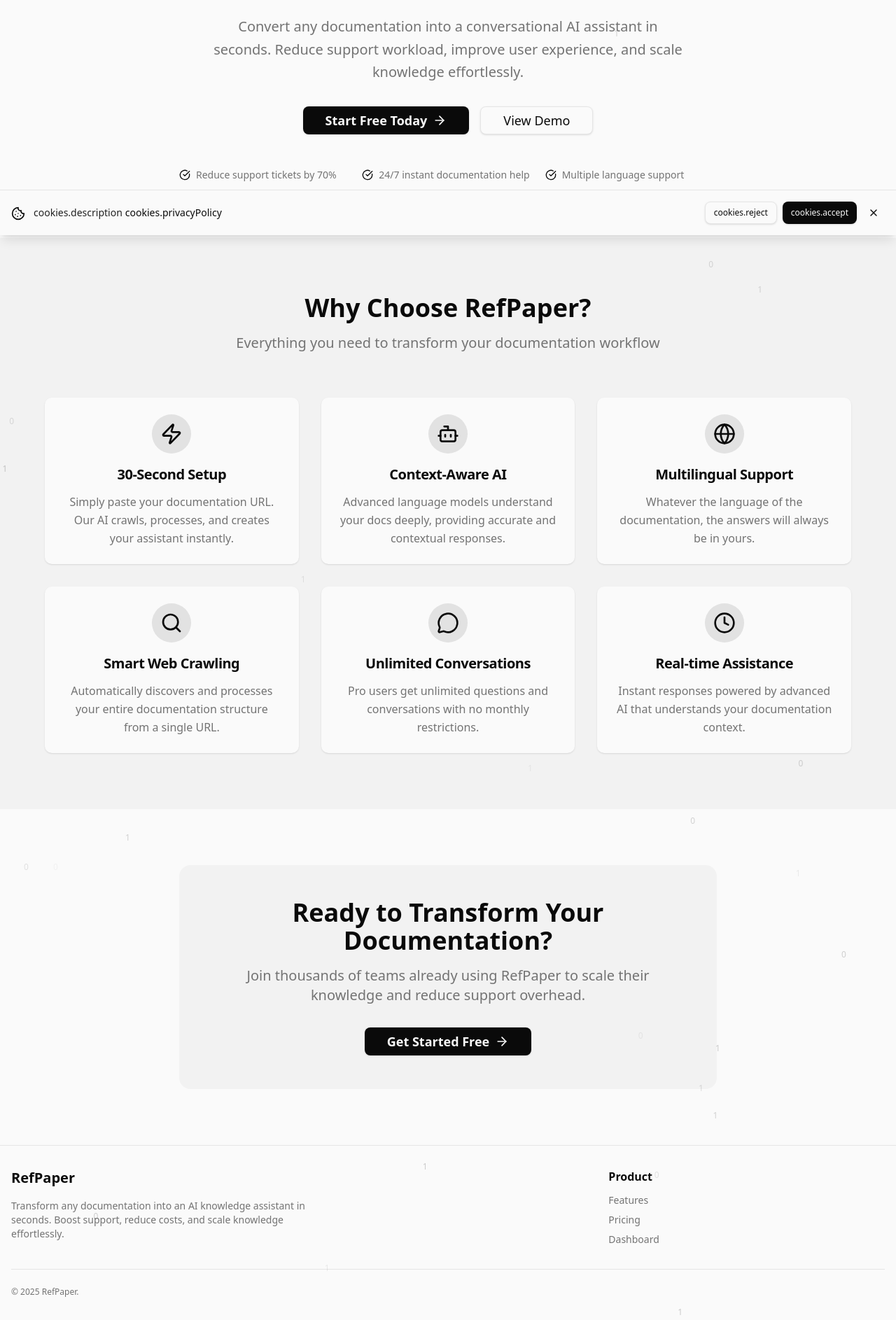
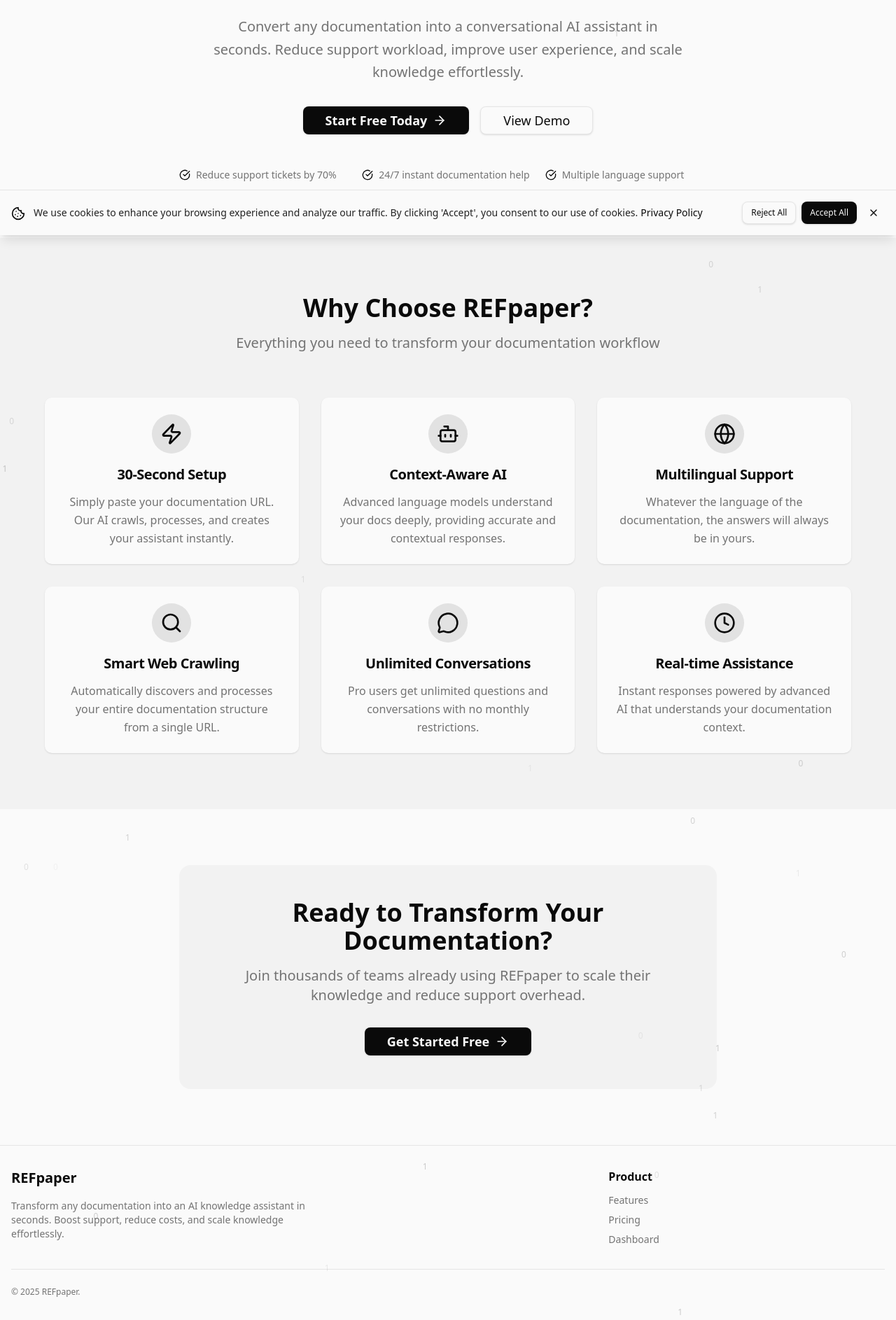
Before and after one commit to casiimir/RefPaper, a Next.js app: page / in a window 1280 px wide. Shown: the part 464-2350 px from the top of the page at 70% size. Built offline with nearby package versions, Linux system fonts and the light colour scheme; no server answers.

Commit message:
docs: replace name RefPaper to REFpaper

```diff
--- a/app/layout.tsx
+++ b/app/layout.tsx
@@ -9,9 +9,9 @@
 import "./globals.css";
 
 export const metadata: Metadata = {
-  title: "RefPaper",
+  title: "REFpaper",
   description:
-    "Turn documentation into an AI knowledge assistant. RefPaper helps teams, startups and enterprises boost support, reduce costs, and scale knowledge.",
+    "Turn documentation into an AI knowledge assistant. REFpaper helps teams, startups and enterprises boost support, reduce costs, and scale knowledge.",
 };
 
 export default async function RootLayout({
@@ -31,7 +31,10 @@
         >
           <ConvexClientProvider>
             <ThemeProvider defaultTheme="system" storageKey="refpaper-theme">
-              <TranslationProvider dictionary={dictionary} locale={defaultLocale}>
+              <TranslationProvider
+                dictionary={dictionary}
+                locale={defaultLocale}
+              >
                 <LayoutWrapper>{children}</LayoutWrapper>
               </TranslationProvider>
             </ThemeProvider>
--- a/messages/en.json
+++ b/messages/en.json
@@ -10,12 +10,18 @@
     "upgrade": "Upgrade",
     "actionCannotBeUndone": "This action cannot be undone."
   },
+  "cookies": {
+    "description": "We use cookies to enhance your browsing experience and analyze our traffic. By clicking 'Accept', you consent to our use of cookies.",
+    "privacyPolicy": "Privacy Policy",
+    "accept": "Accept All",
+    "reject": "Reject All"
+  },
   "app": {
-    "name": "RefPaper",
+    "name": "REFpaper",
     "tagline": "Turn any documentation into an AI knowledge assistant in 30 seconds.",
     "subtitle": "Boost support, reduce costs, and scale knowledge.",
     "ctaButton": "Start Free",
-    "description": "Turn documentation into an AI knowledge assistant. RefPaper helps teams, startups and enterprises boost support, reduce costs, and scale knowledge."
+    "description": "Turn documentation into an AI knowledge assistant. REFpaper helps teams, startups and enterprises boost support, reduce costs, and scale knowledge."
   },
   "homepage": {
     "hero": {
@@ -28,7 +34,7 @@
       "trustedBy": "Trusted by teams at"
     },
     "features": {
-      "title": "Why Choose RefPaper?",
+      "title": "Why Choose REFpaper?",
       "subtitle": "Everything you need to transform your documentation workflow",
       "instant": {
         "title": "30-Second Setup",
@@ -57,11 +63,11 @@
     },
     "social": {
       "title": "Join Thousands of Happy Teams",
-      "subtitle": "See what our customers are saying about RefPaper"
+      "subtitle": "See what our customers are saying about REFpaper"
     },
     "cta": {
       "title": "Ready to Transform Your Documentation?",
-      "subtitle": "Join thousands of teams already using RefPaper to scale their knowledge and reduce support overhead.",
+      "subtitle": "Join thousands of teams already using REFpaper to scale their knowledge and reduce support overhead.",
       "button": "Get Started Free"
     }
   },
@@ -71,12 +77,12 @@
     "hero": {
       "title": "Unlock the Full Potential",
       "titleHighlight": "of Your Documentation",
-      "subtitle": "Discover how RefPaper's advanced features can revolutionize the way your team works with documentation and knowledge sharing."
+      "subtitle": "Discover how REFpaper's advanced features can revolutionize the way your team works with documentation and knowledge sharing."
     },
     "sections": {
       "core": {
         "title": "Core Features",
-        "subtitle": "Essential tools that make RefPaper powerful"
+        "subtitle": "Essential tools that make REFpaper powerful"
       },
       "advanced": {
         "title": "Advanced Capabilities",
@@ -151,7 +157,7 @@
     ],
     "cta": {
       "title": "Ready to Get Started?",
-      "subtitle": "Join thousands of teams already using RefPaper to transform their documentation workflow.",
+      "subtitle": "Join thousands of teams already using REFpaper to transform their documentation workflow.",
       "button": "Start Free Today"
     }
   },
@@ -325,7 +331,7 @@
     "about": "About",
     "privacy": "Privacy",
     "terms": "Terms",
-    "copyright": "© 2025 RefPaper."
+    "copyright": "© 2025 REFpaper."
   },
   "ui": {
     "toggleTheme": "Toggle theme",
@@ -346,12 +352,12 @@
     "subtitle": "Choose the perfect plan for your documentation needs. Start free, upgrade when you're ready.",
     "choosePlan": "Choose Your Plan",
     "choosePlanDescription": "Select the plan that best fits your needs and start transforming your documentation today.",
-    "whyChoose": "Why Choose RefPaper?",
+    "whyChoose": "Why Choose REFpaper?",
     "whyChooseDescription": "Powerful features that make your documentation work for you",
     "faqTitle": "Frequently Asked Questions",
     "faqDescription": "Everything you need to know about our pricing",
     "ctaTitle": "Ready to Transform Your Documentation?",
-    "ctaDescription": "Join thousands of teams who have revolutionized their documentation workflow with RefPaper.",
+    "ctaDescription": "Join thousands of teams who have revolutionized their documentation workflow with REFpaper.",
     "startFreeTrial": "Start Free Trial",
     "scheduleDemo": "Schedule Demo",
     "features": {
@@ -371,7 +377,7 @@
     "faqs": {
       "freePlan": {
         "question": "How does the free plan work?",
-        "answer": "The free plan gives you 3 AI assistants and 20 questions per month. Perfect for testing RefPaper with smaller documentation sets."
+        "answer": "The free plan gives you 3 AI assistants and 20 questions per month. Perfect for testing REFpaper with smaller documentation sets."
       },
       "whatCounts": {
         "question": "What counts as a 'question'?",
@@ -383,7 +389,7 @@
       },
       "documentationTypes": {
         "question": "What types of documentation can I use?",
-        "answer": "RefPaper works with any web-based documentation including wikis, API docs, knowledge bases, and more."
+        "answer": "REFpaper works with any web-based documentation including wikis, API docs, knowledge bases, and more."
       },
       "sizeLimit": {
         "question": "Is there a limit on documentation size?",
--- a/messages/it.json
+++ b/messages/it.json
@@ -10,12 +10,18 @@
     "upgrade": "Aggiorna",
     "actionCannotBeUndone": "Questa azione non può essere annullata."
   },
+  "cookies": {
+    "description": "Utilizziamo i cookie per migliorare la tua esperienza di navigazione e analizzare il nostro traffico. Cliccando 'Accetta', acconsenti al nostro uso dei cookie.",
+    "privacyPolicy": "Privacy Policy",
+    "accept": "Accetta Tutto",
+    "reject": "Rifiuta Tutto"
+  },
   "app": {
-    "name": "RefPaper",
+    "name": "REFpaper",
     "tagline": "Trasforma qualsiasi documentazione in un assistente AI in 30 secondi.",
     "subtitle": "Migliora il supporto, riduci i costi e scala la conoscenza.",
     "ctaButton": "Inizia Gratis",
-    "description": "Trasforma la documentazione in un assistente AI. RefPaper aiuta team, startup e aziende a migliorare il supporto, ridurre i costi e scalare la conoscenza."
+    "description": "Trasforma la documentazione in un assistente AI. REFpaper aiuta team, startup e aziende a migliorare il supporto, ridurre i costi e scalare la conoscenza."
   },
   "features": {
     "title": "Funzionalità Potenti",
@@ -23,12 +29,12 @@
     "hero": {
       "title": "Sblocca il Pieno Potenziale",
       "titleHighlight": "della Tua Documentazione",
-      "subtitle": "Scopri come le funzionalità avanzate di RefPaper possono rivoluzionare il modo in cui il tuo team lavora con la documentazione e la condivisione della conoscenza."
+      "subtitle": "Scopri come le funzionalità avanzate di REFpaper possono rivoluzionare il modo in cui il tuo team lavora con la documentazione e la condivisione della conoscenza."
     },
     "sections": {
       "core": {
         "title": "Funzionalità Principali",
-        "subtitle": "Strumenti essenziali che rendono RefPaper potente"
+        "subtitle": "Strumenti essenziali che rendono REFpaper potente"
       },
       "advanced": {
         "title": "Capacità Avanzate",
@@ -103,7 +109,7 @@
     ],
     "cta": {
       "title": "Pronto per Iniziare?",
-      "subtitle": "Unisciti a migliaia di team che già usano RefPaper per trasformare il loro flusso di lavoro di documentazione.",
+      "subtitle": "Unisciti a migliaia di team che già usano REFpaper per trasformare il loro flusso di lavoro di documentazione.",
       "button": "Inizia Gratis Oggi"
     }
   },
@@ -275,7 +281,7 @@
     "about": "Chi siamo",
     "privacy": "Privacy",
     "terms": "Termini",
-    "copyright": "© 2025 RefPaper."
+    "copyright": "© 2025 REFpaper."
   },
   "ui": {
     "toggleTheme": "Toggle theme",
@@ -296,12 +302,12 @@
     "subtitle": "Scegli il piano perfetto per le tue esigenze di documentazione. Inizia gratis, aggiorna quando sei pronto.",
     "choosePlan": "Scegli il Tuo Piano",
     "choosePlanDescription": "Seleziona il piano che meglio si adatta alle tue esigenze e inizia a trasformare la tua documentazione oggi.",
-    "whyChoose": "Perché Scegliere RefPaper?",
+    "whyChoose": "Perché Scegliere REFpaper?",
     "whyChooseDescription": "Funzionalità potenti che fanno lavorare la tua documentazione per te",
     "faqTitle": "Domande Frequenti",
     "faqDescription": "Tutto quello che devi sapere sui nostri prezzi",
     "ctaTitle": "Pronto a Trasformare la Tua Documentazione?",
-    "ctaDescription": "Unisciti a migliaia di team che hanno rivoluzionato il loro flusso di lavoro di documentazione con RefPaper.",
+    "ctaDescription": "Unisciti a migliaia di team che hanno rivoluzionato il loro flusso di lavoro di documentazione con REFpaper.",
     "startFreeTrial": "Inizia Prova Gratuita",
     "scheduleDemo": "Programma Demo",
     "features": {
@@ -321,7 +327,7 @@
     "faqs": {
       "freePlan": {
         "question": "Come funziona il piano gratuito?",
-        "answer": "Il piano gratuito ti offre 3 assistenti AI e 20 domande al mese. Perfetto per testare RefPaper con set di documentazione più piccoli."
+        "answer": "Il piano gratuito ti offre 3 assistenti AI e 20 domande al mese. Perfetto per testare REFpaper con set di documentazione più piccoli."
       },
       "whatCounts": {
         "question": "Cosa conta come 'domanda'?",
@@ -333,7 +339,7 @@
       },
       "documentationTypes": {
         "question": "Che tipi di documentazione posso usare?",
-        "answer": "RefPaper funziona con qualsiasi documentazione basata sul web inclusi wiki, documenti API, basi di conoscenza e altro."
+        "answer": "REFpaper funziona con qualsiasi documentazione basata sul web inclusi wiki, documenti API, basi di conoscenza e altro."
       },
       "sizeLimit": {
         "question": "C'è un limite sulla dimensione della documentazione?",
@@ -356,7 +362,7 @@
       "trustedBy": "Di fiducia per team di"
     },
     "features": {
-      "title": "Perché Scegliere RefPaper?",
+      "title": "Perché Scegliere REFpaper?",
       "subtitle": "Tutto quello che serve per trasformare il tuo flusso di lavoro di documentazione",
       "instant": {
         "title": "Setup da 30 Secondi",
@@ -385,11 +391,11 @@
     },
     "social": {
       "title": "Unisciti a Migliaia di Team Felici",
-      "subtitle": "Guarda cosa dicono i nostri clienti di RefPaper"
+      "subtitle": "Guarda cosa dicono i nostri clienti di REFpaper"
     },
     "cta": {
       "title": "Pronto a Trasformare la Tua Documentazione?",
-      "subtitle": "Unisciti a migliaia di team che già usano RefPaper per scalare la loro conoscenza e ridurre il carico di supporto.",
+      "subtitle": "Unisciti a migliaia di team che già usano REFpaper per scalare la loro conoscenza e ridurre il carico di supporto.",
       "button": "Inizia Gratis"
     }
   }
```
